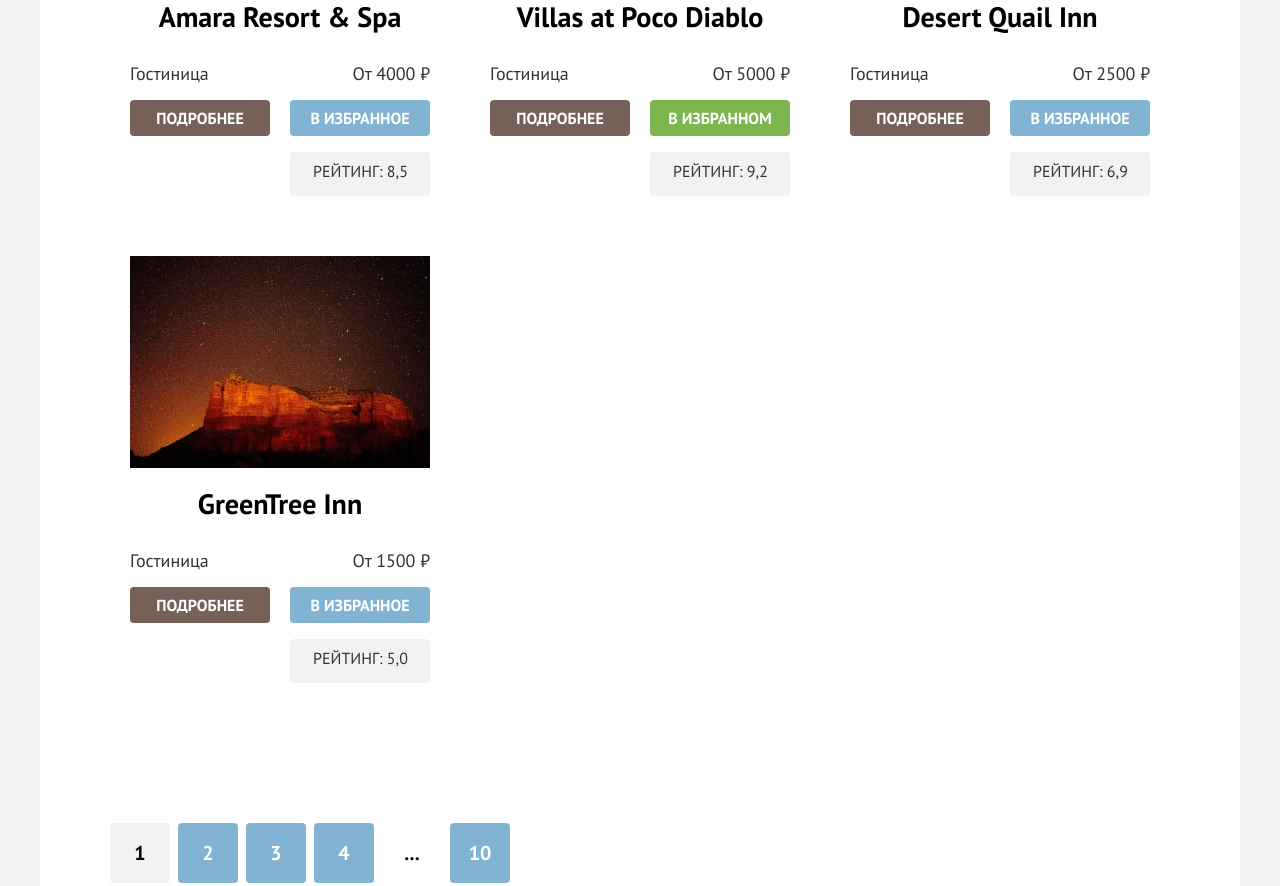
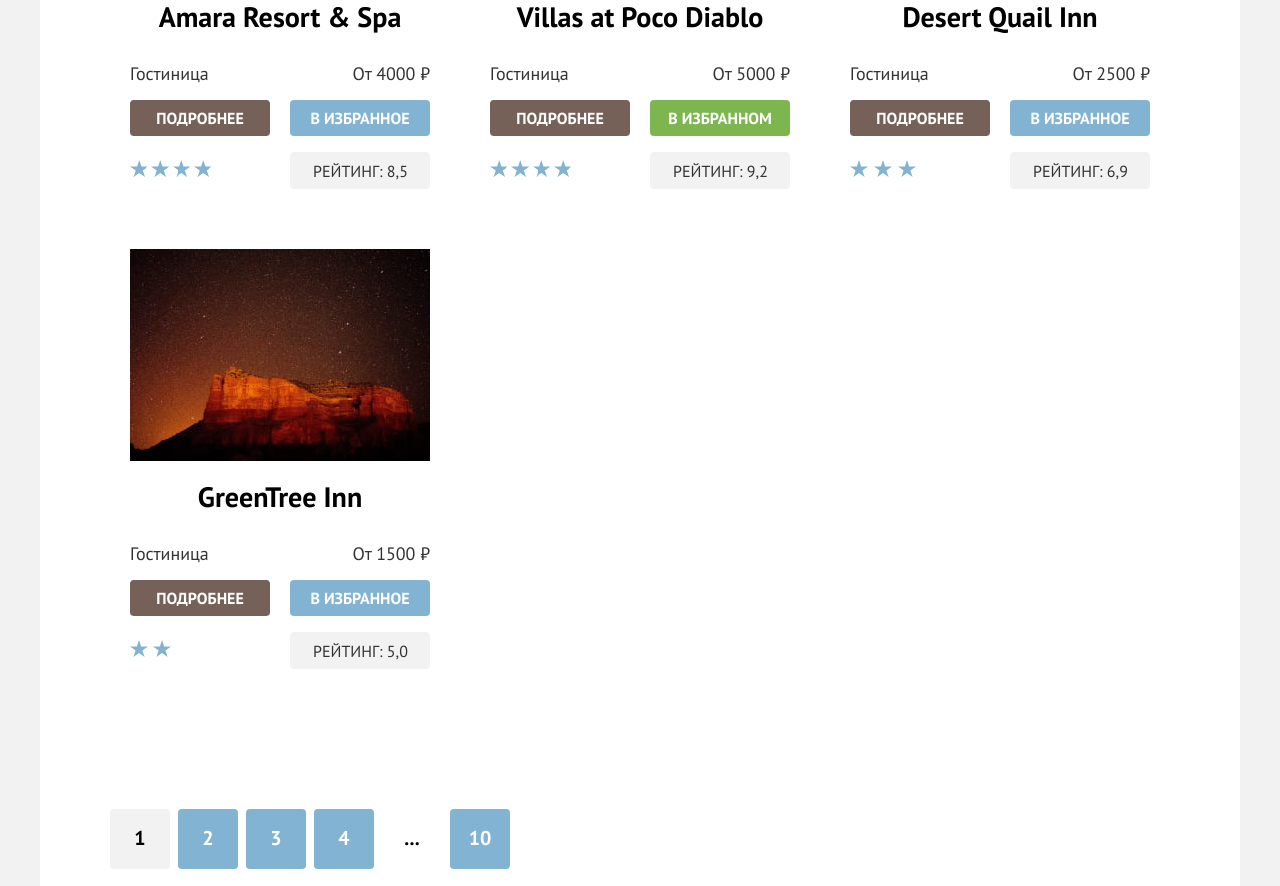
Before and after one commit to htmlacademy-htmlcss/2156249-sedona-35, a plain HTML site: page catalog.html in a window 1280 px wide. Shown: the part 910-1796 px from the top of the page. Drawn offline with Linux system fonts and the light colour scheme.

Commit message:
дорабатывает иконки на обеих страницах, оформляет до конца пагинацию

```diff
--- a/catalog.html
+++ b/catalog.html
@@ -187,7 +187,7 @@
             <b class="card__price">От 4000 &#x20bd</b>
             <a class="button card__button" href="#">Подробнее</a>
             <button class="button card__button card__button__blue" type="button">В избранное</button>
-            <p class="card__stars five-stars"><span class="visually-hidden">Пять звёзд</span></p>
+            <p class="card__stars four-stars"><span class="visually-hidden">Пять звёзд</span></p>
             <p class="card__rating">Рейтинг: 8,5</p>
             </div>
           </li>
@@ -203,7 +203,7 @@
             <b class="card__price">От 5000 &#x20bd</b>
             <a class="button card__button" href="#">Подробнее</a>
             <button class="button card__button card__button__current" type="button">В избранном</button>
-            <p class="card__stars five-stars"><span class="visually-hidden">Пять звёзд</span></p>
+            <p class="card__stars four-stars"><span class="visually-hidden">Пять звёзд</span></p>
             <p class="card__rating">Рейтинг: 9,2</p>
             </div>
           </li>
--- a/styles/styles.css
+++ b/styles/styles.css
@@ -387,10 +387,21 @@ body {
   padding: 182px 85px 81px;
 
   box-sizing: border-box;
+
+  position: relative;
 }
 
 .recommendations__item:nth-child(2) {
   background-color: #ffffff;
+}
+
+.recommendations__icon {
+  position: absolute;
+  top: 80px;
+  right: 0;
+  bottom: 0;
+  left: 0;
+  margin: 0 auto;
 }
 
 .recommendations__title {
@@ -827,12 +838,26 @@ input.price {
 }
 
 .card__stars {
+  height: 32px;
+  margin: 0;
+
   background-image: url("../images/catalog/star-icon.svg");
-  background-repeat: no-repeat;
+  background-repeat: space;
   background-size: 18px 17px;
   background-position: left;
 }
-/* Почему не отображается звёздочка? */
+
+.four-stars {
+  width: 82px;
+}
+
+.three-stars {
+  width: 66px;
+}
+
+.two-stars {
+  width: 41px;
+}
 
 .card__rating {
   font-size: 16px;
@@ -893,7 +918,13 @@ input.price {
   text-align: center;
   color: inherit;
   text-decoration: none;
+
+  width: 60px;
+  height: 60px;
+  padding-top: 11px;
+  box-sizing: border-box;
 }
+/* Хорошо ли получилось сделать ссылки в пагинации? Моя цель - большая область нажатия */
 
 /* Подписка в каталоге */
 
```
Also changed, not shown: index.html (+3 -0 lines).
